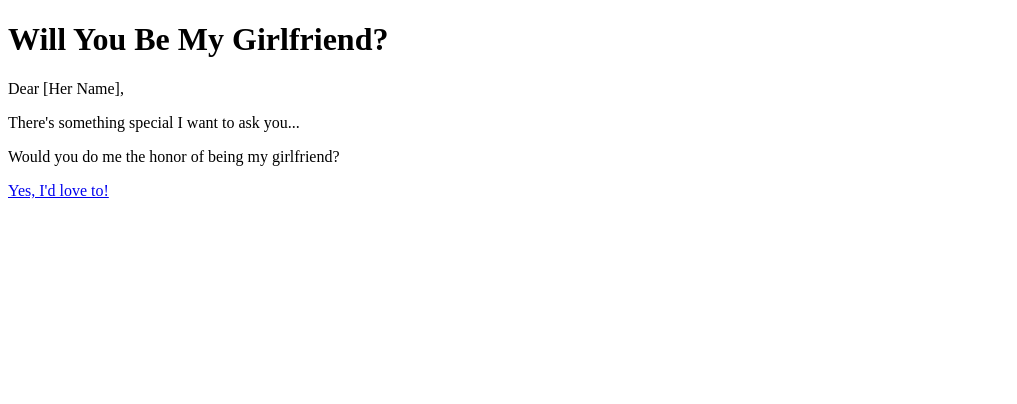
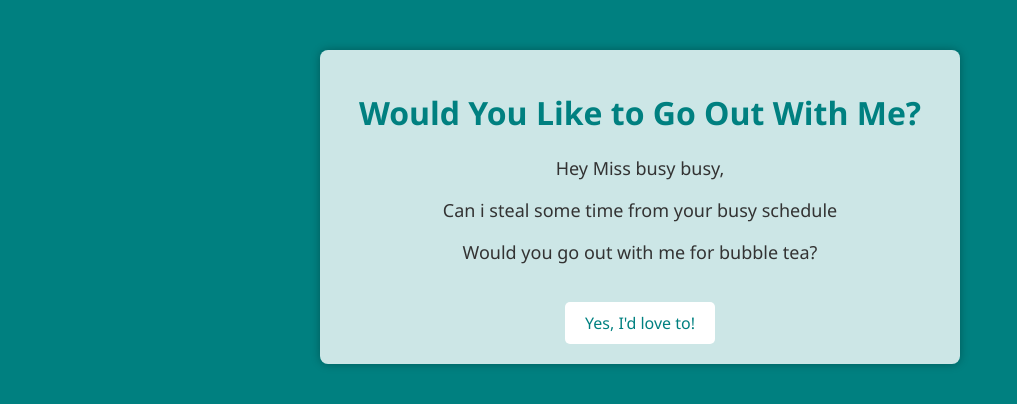
Before and after one commit to jd9992/1234, a plain HTML site: page index.html in a window 1280 px wide. Shown: the whole page, without its empty margins (0-1017 px from the left). Drawn offline with Linux system fonts and the light colour scheme.

Commit message:
Add files via upload

```diff
--- a/index.html
+++ b/index.html
@@ -2,18 +2,54 @@
 <html lang="en">
 <head>
     <meta charset="UTF-8">
-    <title>Will You Be My Girlfriend?</title>
+    <title>Would You Like to Go Out With Me?</title>
     <style>
-        /* Your CSS styles here */
+        /* Bubble tea theme CSS with background image */
+        body {
+            font-family: 'Segoe UI', Tahoma, Geneva, Verdana, sans-serif;
+            background-color: #008080; /* Teal color for the background */
+            text-align: center;
+            color: #ffffff; /* White text color for better visibility */
+            margin: 0;
+            padding: 0;
+            background-image: url('"C:\Users\jdpar\Downloads\kawaii-bubble-tea-illustration_23-2148660115.webp"'); /* Replace 'bubble_tea_bg.jpg' with your image file */
+            background-size: cover;
+            background-repeat: no-repeat;
+            background-attachment: fixed;
+        }
+        .container {
+            max-width: 600px;
+            margin: 50px auto;
+            padding: 20px;
+            background-color: rgba(255, 255, 255, 0.8); /* Semi-transparent white background for content */
+            border-radius: 8px;
+            box-shadow: 0 0 10px rgba(0, 0, 0, 0.3);
+        }
+        h1 {
+            color: #008080; /* Teal color for the heading */
+        }
+        p {
+            color: #333333; /* Dark text color */
+            font-size: 18px;
+        }
+        .cta-button {
+            display: inline-block;
+            padding: 10px 20px;
+            background-color: #ffffff; /* White button color */
+            color: #008080; /* Teal color for the button text */
+            text-decoration: none;
+            border-radius: 5px;
+            margin-top: 20px;
+        }
     </style>
 </head>
 <body>
 
     <div class="container">
-        <h1>Will You Be My Girlfriend?</h1>
-        <p>Dear [Her Name],</p>
-        <p>There's something special I want to ask you...</p>
-        <p>Would you do me the honor of being my girlfriend?</p>
+        <h1>Would You Like to Go Out With Me?</h1>
+        <p>Hey Miss busy busy,</p>
+        <p>Can i steal some time from your busy schedule</p>
+        <p>Would you go out with me for bubble tea?</p>
         <a href="response.html" class="cta-button">Yes, I'd love to!</a>
     </div>
 
```
Also changed, not shown: response.html (+2 -2 lines).
